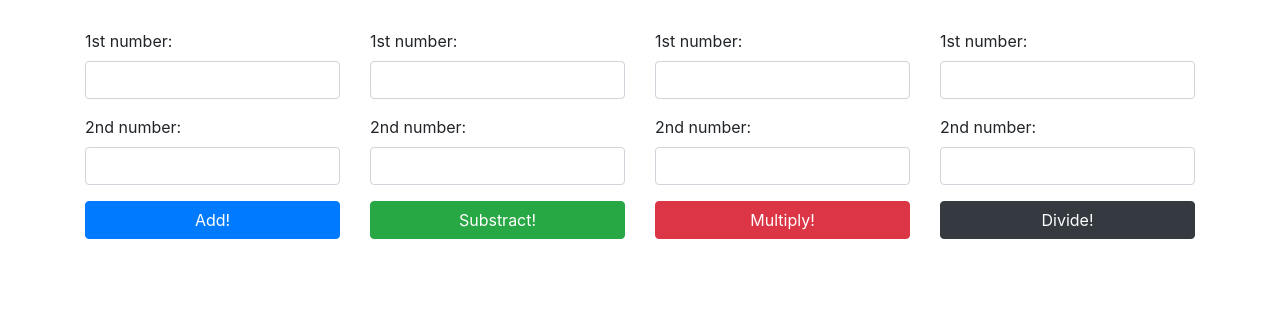
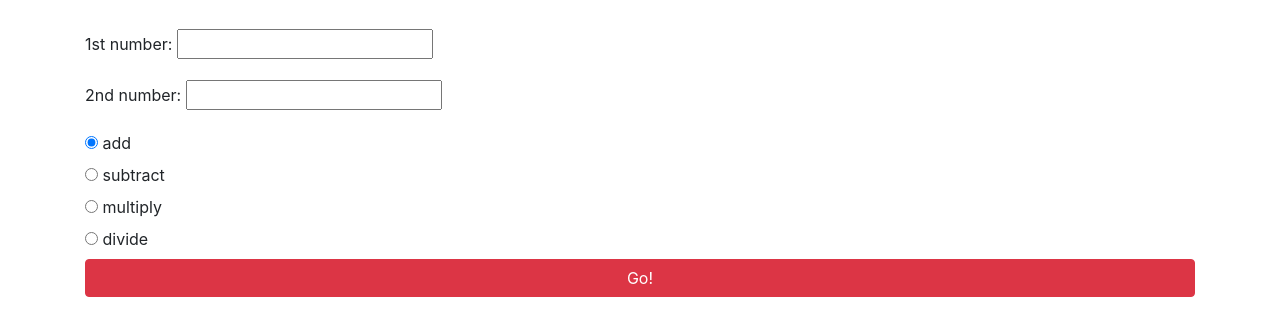
Before and after one commit to potrebichka/Calculator2, a plain HTML site: page index.html in a window 1280 px wide. Shown: the part 75-410 px from the top of the page. Drawn offline with Linux system fonts and the light colour scheme.

Commit message:
Add radio buttons and change back-end logic

```diff
--- a/JS/scripts.js
+++ b/JS/scripts.js
@@ -39,35 +39,21 @@ var divide = function(number1, number2) {
 // alert(result);
 
 $(document).ready(function() {
-  $("form#add").submit(function(event) {
+  $("form#calculator").submit(function(event) {
     event.preventDefault();
-    var number1 = parseInt($("#add1").val());
-    var number2 = parseInt($("#add2").val());
-    var result = add(number1, number2);
-    $("#output").text(result).show();
-  });
-
-  $("form#substract").submit(function(event) {
-    event.preventDefault();
-    var number1 = parseInt($("#sub1").val());
-    var number2 = parseInt($("#sub2").val());
-    var result = subtract(number1, number2);
-    $("#output").text(result).show();
-  });
-
-  $("form#multiply").submit(function(event) {
-    event.preventDefault();
-    var number1 = parseInt($("#mul1").val());
-    var number2 = parseInt($("#mul2").val());
-    var result = multiply(number1, number2);
-    $("#output").text(result).show();
-  });
-
-  $("form#divide").submit(function(event) {
-    event.preventDefault();
-    var number1 = parseInt($("#div1").val());
-    var number2 = parseInt($("#div2").val());
-    var result = divide(number1, number2);
-    $("#output").text(result).show();
+    var number1 = parseInt($("#input1").val());
+    var number2 = parseInt($("#input2").val());
+    var operator = $("input:radio[name=operator]:checked").val();
+    var result;
+    if (operator === "add") {
+      result = add(number1, number2);
+    } else if (operator === "subtract") {
+      result = subtract(number1, number2);
+    } else if (operator === "multiply") {
+      result = multiply(number1, number2);
+    } else if (operator === "divide") {
+      result = divide(number1, number2);
+    }
+    $("#output").text(result);
   });
 });
--- a/index.html
+++ b/index.html
@@ -12,61 +12,40 @@
       <br>
       <h1>Calculator</h1>
       <br>
-      <div class="row">
-      <form id="add" class="col-md-3">
+      <form id="calculator">
         <div class="form-group">
-          <label for="add1">1st number:</label>
-          <input id="add1" class="form-control" type="text">
+          <label for="input1">1st number:</label>
+          <input id="input1" type="text">
         </div>
         <div class="form-group">
-          <label for="add2">2nd number:</label>
-          <input id="add2" class="form-control" type="text">
+          <label for="input2">2nd number:</label>
+          <input id="input2" type="text">
         </div>
-        <div class="btnline">
-        <button type="submit" class="btn btn-primary">Add!</button>
-      </div>
-      </form>
-      <br>
-      <form id="substract" class="col-md-3">
-        <div class="form-group">
-          <label for="sub1">1st number:</label>
-          <input id="sub1" class="form-control" type="text">
+        <div class="radio">
+          <label>
+            <input type="radio" name="operator" value="add" checked>
+            add
+          </label>
         </div>
-        <div class="form-group">
-          <label for="sub2">2nd number:</label>
-          <input id="sub2" class="form-control" type="text">
+        <div class="radio">
+          <label>
+            <input type="radio" name="operator" value="subtract">
+            subtract
+          </label>
         </div>
-        <div class="btnline">
-        <button type="submit" class="btn btn-success">Substract!</button>
-      </div>
-      </form>
-      <br>
-      <form id="multiply" class="col-md-3">
-        <div class="form-group">
-          <label for="mul1">1st number:</label>
-          <input id="mul1" class="form-control" type="text">
+        <div class="radio">
+          <label>
+            <input type="radio" name="operator" value="multiply">
+            multiply
+          </label>
         </div>
-        <div class="form-group">
-          <label for="mul2">2nd number:</label>
-          <input id="mul2" class="form-control" type="text">
+        <div class="radio">
+          <label>
+            <input type="radio" name="operator" value="divide">
+            divide
+          </label>
         </div>
-        <div class="btnline">
-        <button type="submit" class="btn btn-danger">Multiply!</button>
-      </div>
-      </form>
-      <br>
-      <form id="divide" class="col-md-3">
-        <div class="form-group">
-          <label for="div1">1st number:</label>
-          <input id="div1" class="form-control" type="text">
-        </div>
-        <div class="form-group">
-          <label for="div2">2nd number:</label>
-          <input id="div2" class="form-control" type="text">
-        </div>
-        <div class="btnline">
-        <button type="submit" class="btn btn-dark">Divide!</button>
-      </div>
+        <button type="submit" class="btn btn-danger">Go!</button>
       </form>
       <br>
     </div>
```
